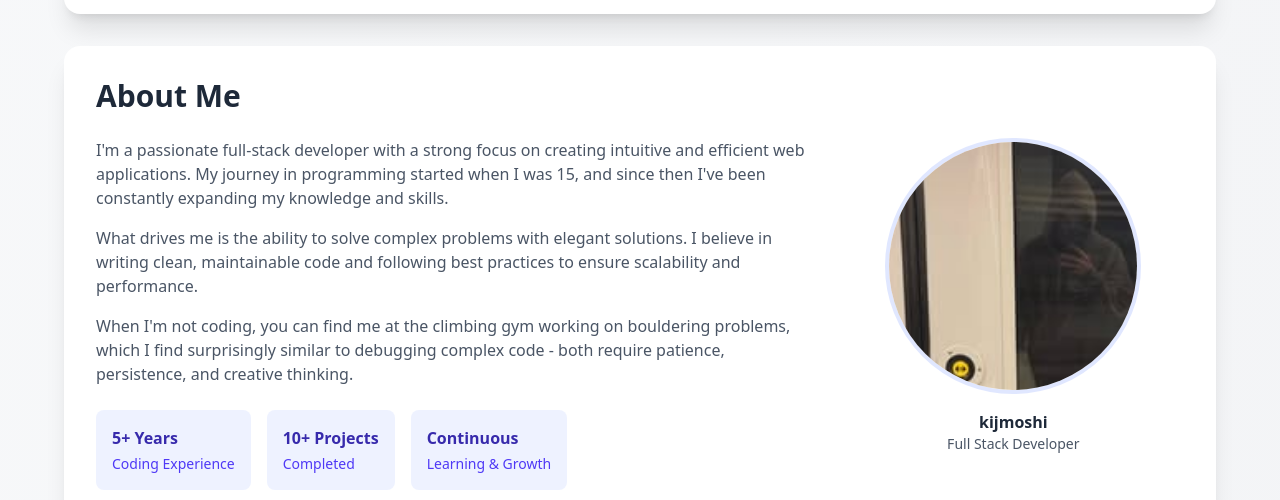
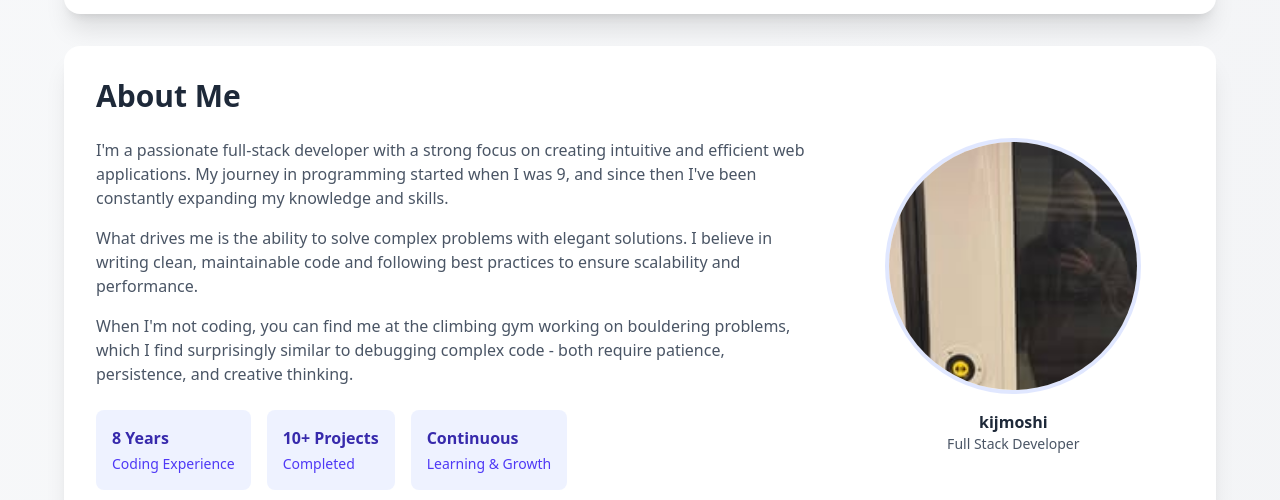
Before and after one commit to real-kijmoshi/portfolio, a React (Vite) app: page / in a window 1280 px wide. Shown: the part 3860-4360 px from the top of the page. Built offline with nearby package versions, Linux system fonts and the light colour scheme.

Commit message:
Update App.jsx

```diff
--- a/src/App.jsx
+++ b/src/App.jsx
@@ -489,7 +489,7 @@ export default function App() {
               <p className="text-gray-600 mb-4">
                 I'm a passionate full-stack developer with a strong focus on creating
                 intuitive and efficient web applications. My journey in programming
-                started when I was 15, and since then I've been constantly expanding
+                started when I was 9, and since then I've been constantly expanding
                 my knowledge and skills.
               </p>
 
@@ -507,7 +507,7 @@ export default function App() {
 
               <div className="flex flex-wrap gap-4">
                 <div className="bg-indigo-50 p-4 rounded-lg">
-                  <h4 className="font-semibold text-indigo-800 mb-1">5+ Years</h4>
+                  <h4 className="font-semibold text-indigo-800 mb-1">8 Years</h4>
                   <p className="text-indigo-600 text-sm">Coding Experience</p>
                 </div>
 
```
